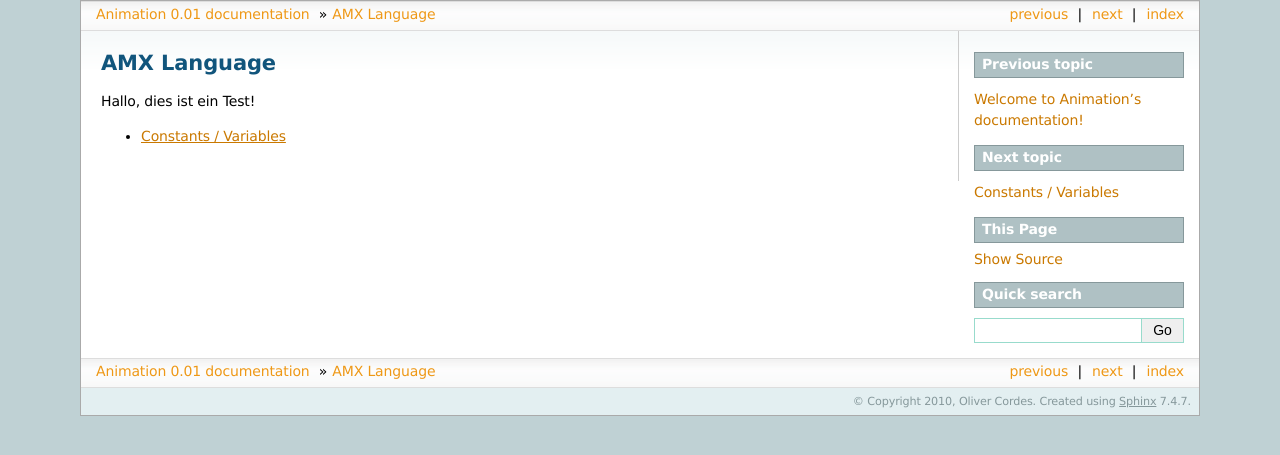
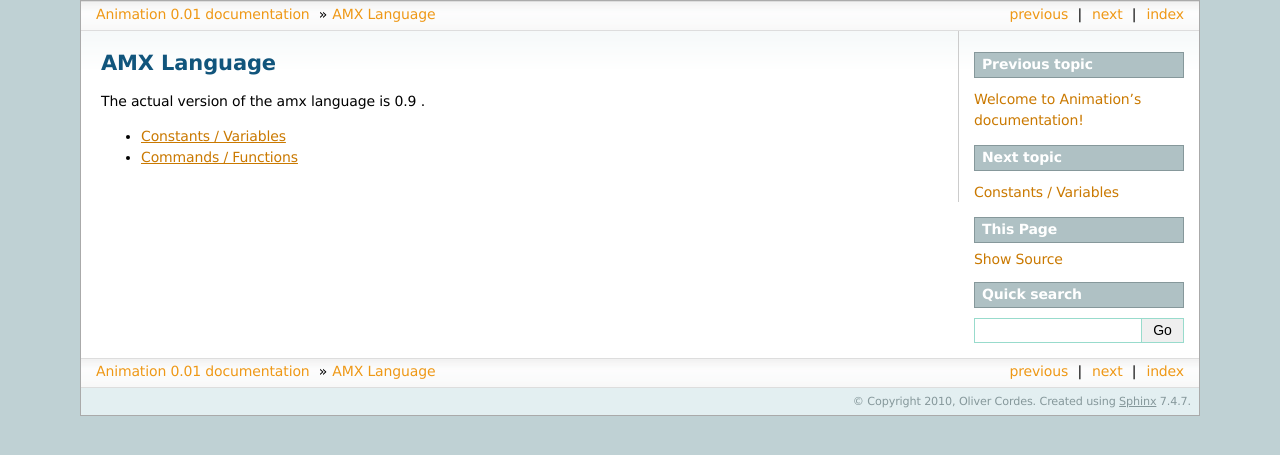
Before and after one commit to ocordes/animation, a Sphinx documentation site: the page built from doc/source/language.rst, in a window 1280 px wide. Shown: the top 455 px of the page. Built offline with Sphinx 7.4.7, drawn with Linux system fonts in a browser that asks for light colours.

Commit message:
- work on documentation

```diff
--- a/doc/source/language.rst
+++ b/doc/source/language.rst
@@ -1,10 +1,12 @@
 AMX Language
 ===============
 
-Hallo, dies ist ein Test!
+The actual version of the amx language is 0.9 .
+
 
 
 .. toctree::
    :maxdepth: 1
 
    language/variables.rst
+   language/commands.rst
--- /dev/null
+++ b/doc/source/language/commands.rst
@@ -0,0 +1,2 @@
+Commands / Functions
+========================
```
Also changed, not shown: 1 other file.
